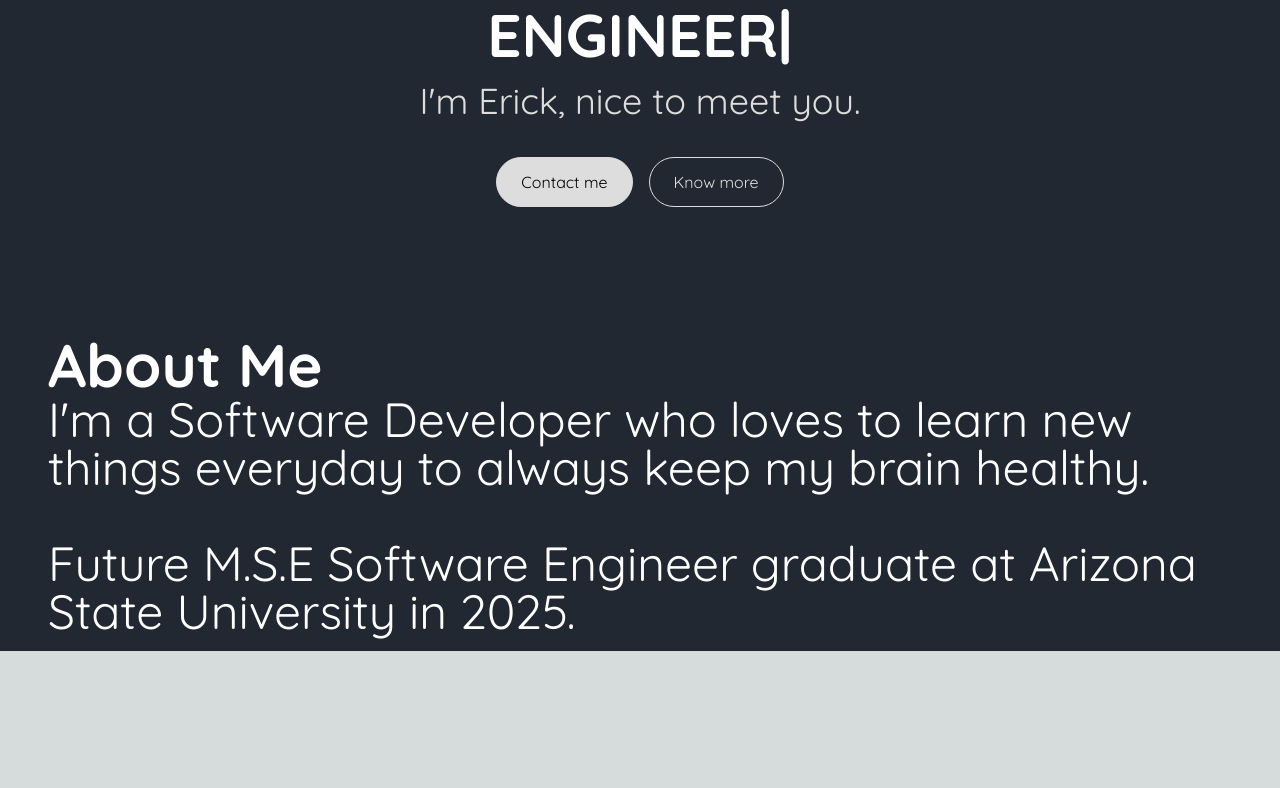
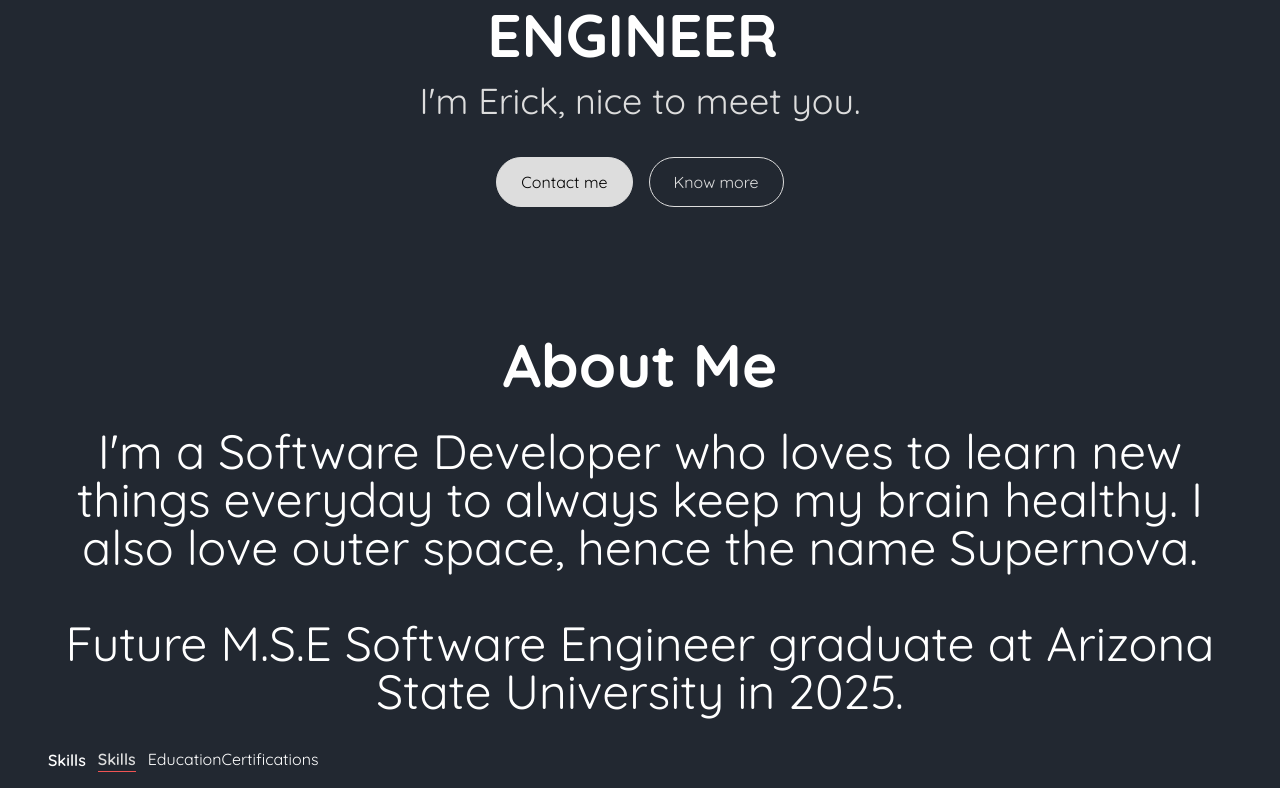
Before and after one commit to erick14117/next-portfolio, a Next.js app: page / in a window 1280 px wide. Shown: the part 215-1003 px from the top of the page. Before the commit the page ends 866 px from the top, so only its background shows below. Built offline with nearby package versions, Linux system fonts and the light colour scheme.

Commit message:
Another commit

```diff
--- a/src/app/components/AboutSection.jsx
+++ b/src/app/components/AboutSection.jsx
@@ -1,19 +1,36 @@
-import React from "react";
+"use client";
+import React, {useTransition,useState} from "react";
+import TabButton from "./TabButton";
 
 const AboutSection = () => {
+  const [tab,setTab]= useState("skills");
+  const [startTransition, isPending] = useTransition ();
+
+const handleTabChange = (id) => {
+  startTransition(() =>{
+    setTab(id);
+  })
+}
+
   return (
     <section className="text-white font-body">
       <div className="md:grid md:grid-cols-2 gap-8 items-center py-8 px-4 xl:gap-16 sm:py-16 xl:px-16"></div>
       <div>
-        <h2 className="text-6xl font-extrabold">About Me</h2>
-        <p className="text-5xl">
+        <h2 className=" text-center lg:text-6xl sm:text:3xl font-extrabold mb-8">About Me</h2>
+        <p className="text-center text-5xl">
           I'm a Software Developer who loves to learn new things everyday to
-          always keep my brain healthy.
+          always keep my brain healthy. I also love outer space, hence the name Supernova.
           <br></br>
           <br></br>
           Future M.S.E Software Engineer graduate at Arizona State University
           in 2025.
         </p>
+        <div className="flex flex-row-8 mt-8">
+          <TabButton selectTab={() => handleTabChange("skills")} active={tab === "skills"}> Skills </TabButton>
+          <span className="mr-3 font-semibold hover:text-white text-[#DDDDDD] border-b border-[#F05454]">Skills</span>
+          <span>Education</span>
+          <span>Certifications</span>
+        </div>
       </div>
     </section>
   );
--- a/src/app/components/Navbar.jsx
+++ b/src/app/components/Navbar.jsx
@@ -32,7 +32,7 @@ const Navbar = () => {
         >
           <div className="flex flex-wrap justify-items-center">
             <p className="text-[#F05454]">&#123;Super</p>
-            <p className="text-[#DDDDDD]">nova&#125;</p>
+            <p className="text-[#FFFFFF]">Nova&#125;</p>
             {/*Only way to render the curly braces as a text is with the respective HTML character code*/}
           </div>
         </Link>
--- /dev/null
+++ b/src/app/components/TabButton.jsx
@@ -0,0 +1,18 @@
+import React from 'react'
+
+const TabButton = ({active, selectTab, children}) => {
+const buttonClasses = active
+? 'text-white border-b border-white :text-[#DDDDDD]'
+: 'text-red-500';
+
+  return (
+    <button onClick={selectTab}>
+        <p className={'mr-3 font-semibold hover:text-white ${buttonClasses}' } >
+        {children}
+             </p>
+
+    </button>
+  )
+}
+
+export default TabButton
```
